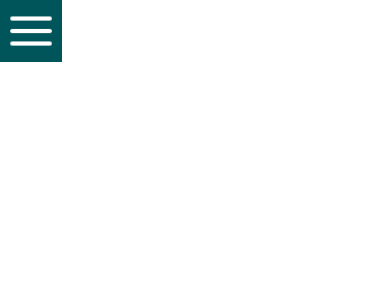
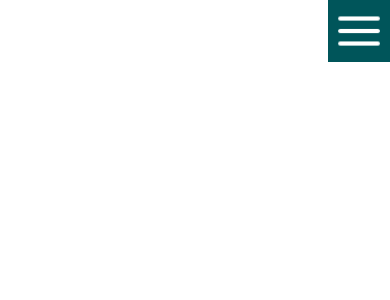
Before and after one commit to SandraLarrosa/Biker-Girls-Spain, a React (Create React App) app: page / in a window 390 px wide. Shown: the top 300 px of the page. Built offline with nearby package versions, Linux system fonts and the light colour scheme; a web font is replaced by a local one.

Commit message:
add show menu in mobile and tablet

```diff
--- a/src/components/menu/Nav.js
+++ b/src/components/menu/Nav.js
@@ -7,11 +7,16 @@ const Nav = () => {
   const [showMenu, setShowMenu] = useState('hidden');
 
     const showMenuNav = () => {
-        setShowMenu('')
+        if (showMenu === 'hidden') {
+            setShowMenu('')
+        } else if (showMenu === '') {
+            setShowMenu('hidden')
+        }
+
     }
 
     return (
-        <>
+        <div className='contentMenu'>
         <div className='contentIconMenu'>
                 <img src={iconMenu} alt="Menú Navegación" className='iconMenu' onClick={showMenuNav}/>
         </div>
@@ -35,7 +40,7 @@ const Nav = () => {
                     Login
                 </li>
             </nav>
-        </>
+        </div>
     );
 };
 
--- a/src/components/menu/nav.scss
+++ b/src/components/menu/nav.scss
@@ -1,3 +1,10 @@
+.contentMenu{
+  display: flex;
+  flex-direction: column;
+  align-items: flex-end;
+  width: 100%;
+}
+
 .contentIconMenu {
   background-color: #00555a;
   width: 62px;
```
